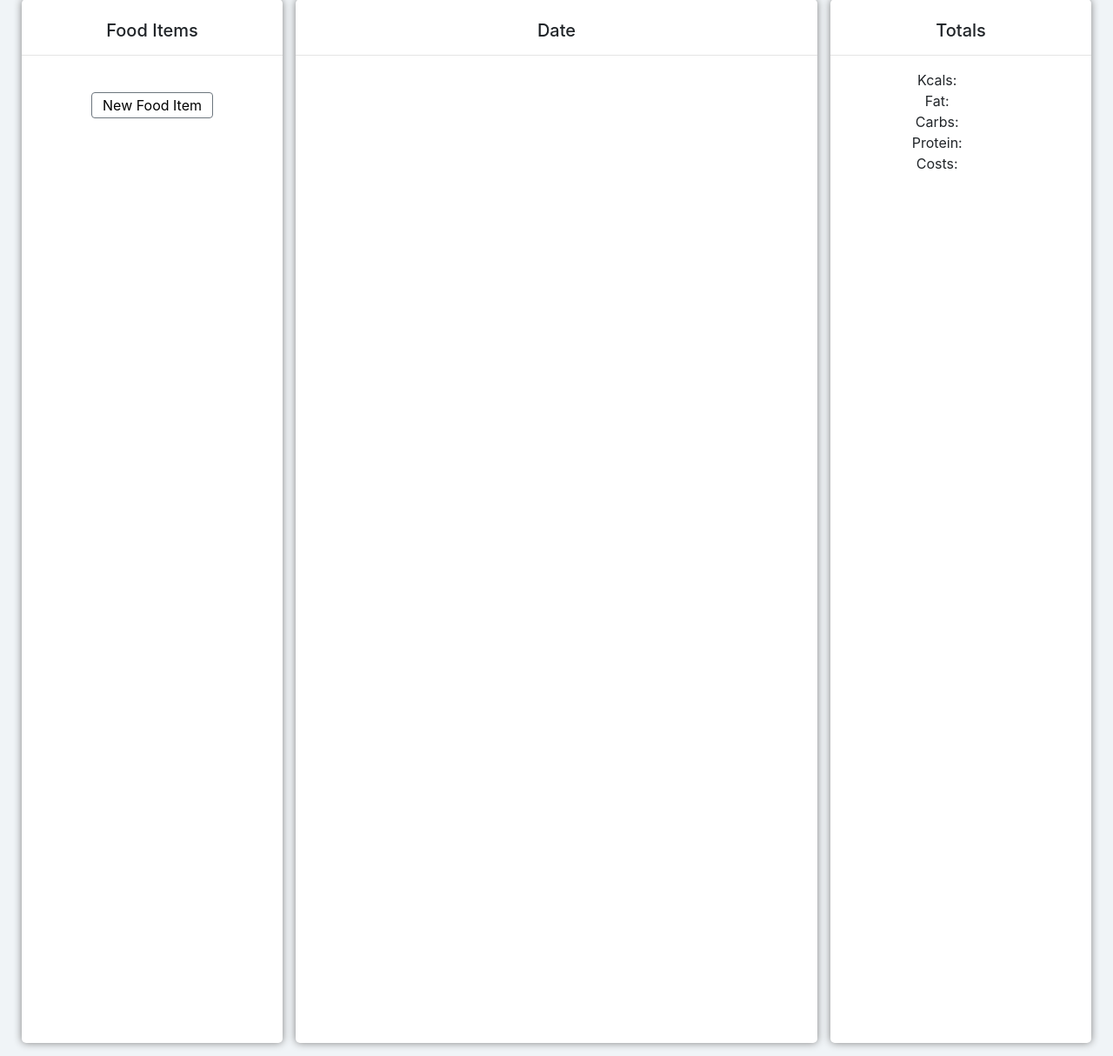
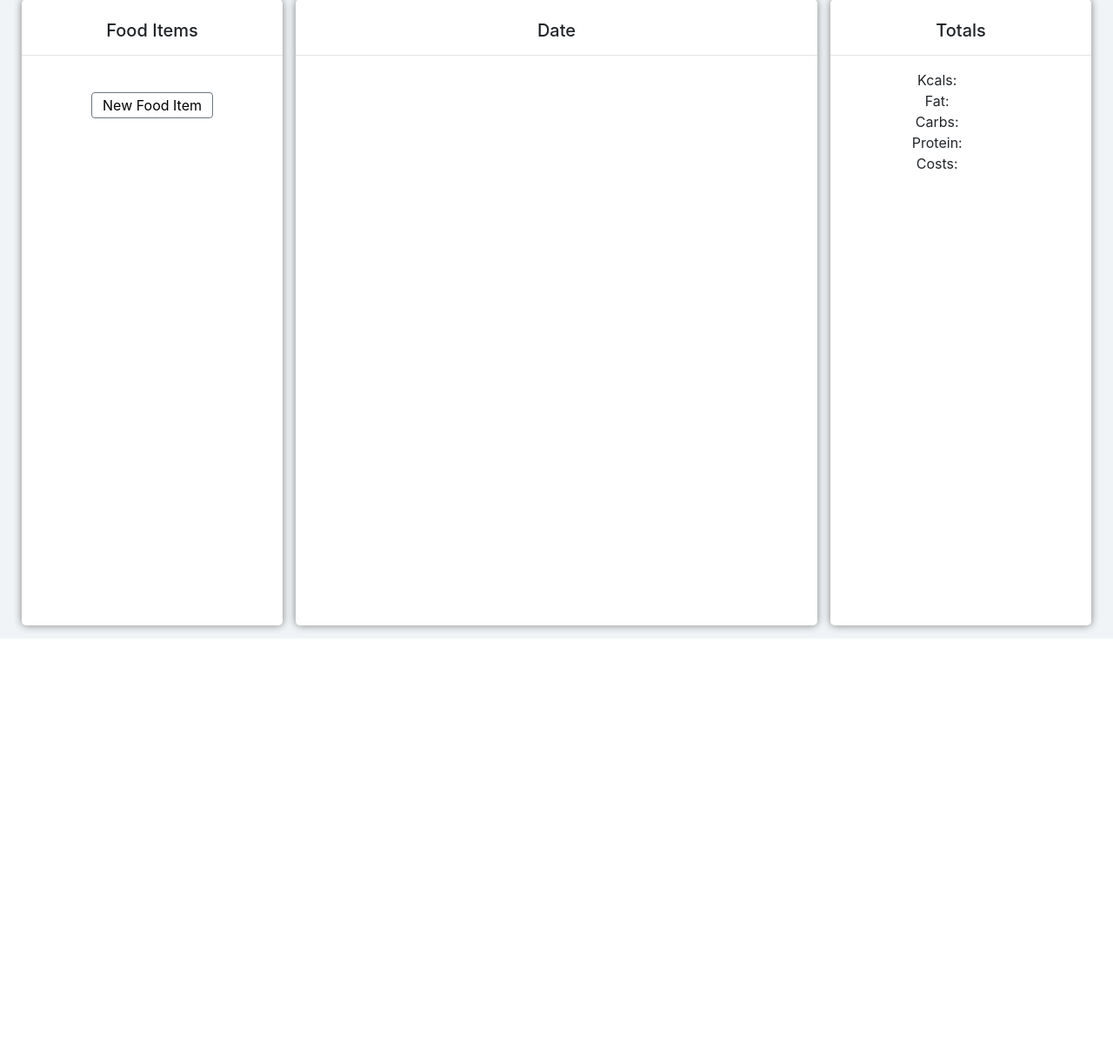
Before and after one commit to jellevanderschaaf/Diet-Tracker, a PHP site: page / in a window 1280 px wide. Shown: the part 66-1280 px from the top of the page at 87% size. After the commit the page ends 800 px from the top, so only its background shows below. Run offline with PHP 8.4, Linux system fonts and the light colour scheme; data that the repository does not hold is empty; a map, chart or similar area stays blank; some libraries are stand-ins or nearby versions.

Commit message:
Height now adapts to 100% screen estate.

```diff
--- a/index.php
+++ b/index.php
@@ -242,7 +242,10 @@ var id;
 var deletethis = 'delete';
 
 
-$(".delete-this").on('click', function(){
+
+
+
+$(".delete-thistest").on('click', function(){
 
 var id = $(this).attr('rel');
 
--- a/styles.css
+++ b/styles.css
@@ -1,11 +1,20 @@
+html {
+    height: 100%;
+}
+
 body {
     background-color: #F0F4F7;
+    height: 100%;
 }
 
 .navbar {
+    position: absolute;
+    left: 0px;
+    top: 0px;
     padding-top: 0px;
     padding-bottom: 0px;
     height: 50px;
+    width: 100%;
 }
 
 .navbar-brand {
@@ -59,17 +68,17 @@ body {
 
 .grid-container {
     display: grid;
+    height: 100%;
     justify-content: center;
     grid-template-columns: 300px 600px 300px;
     grid-gap: 15px;
-    height: 1200px;
     width: 100%;
-    margin-top: 15px;
-    margin-bottom: 15px;
+    padding-top: 65px;
+    padding-bottom: 15px;
 }
 
 .grid-item {
-    height: 1200px;
+    height: 100%;
     min-width: 300px;
     background-color: #FFFFFF;
     border-radius: 5px;
```
